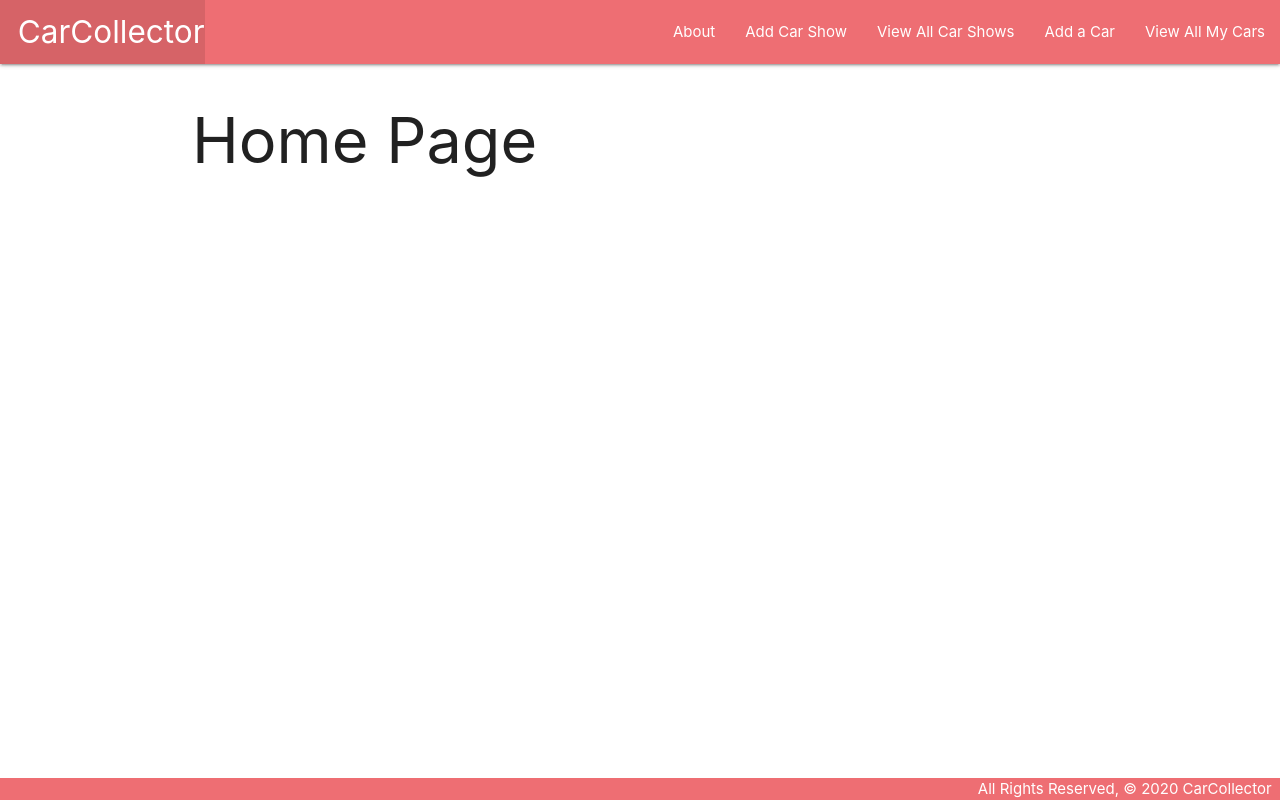
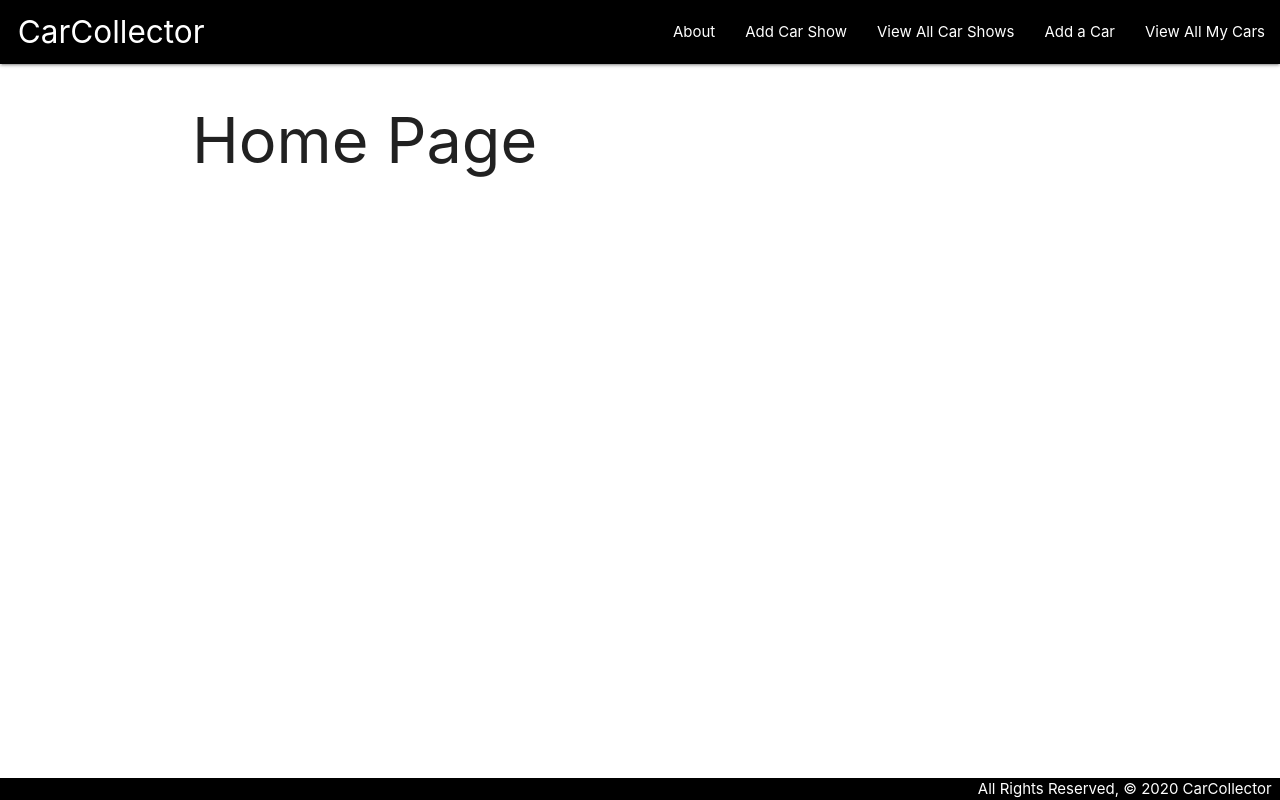
Before and after one commit to joshuabuster/car_collector, a Django app: page / in a window 1280 px wide. Run offline with Django 3.2, Linux system fonts and the light colour scheme.

Commit message:
adds styling to navbar and footer

```diff
--- a/main_app/static/css/style.css
+++ b/main_app/static/css/style.css
@@ -11,4 +11,9 @@ body {
 footer.page-footer {
   padding-top: 0;
   text-align: right;
+  background-color: black;
 }
+
+nav .nav-wrapper {
+  background-color: black;
+}
```
Lines whose indentation alone changed are shown as unchanged.
